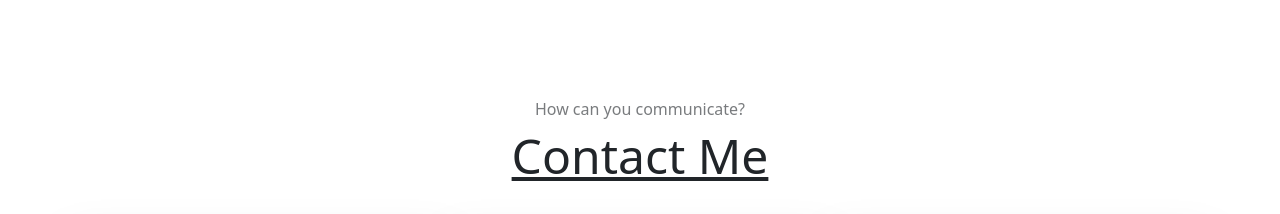
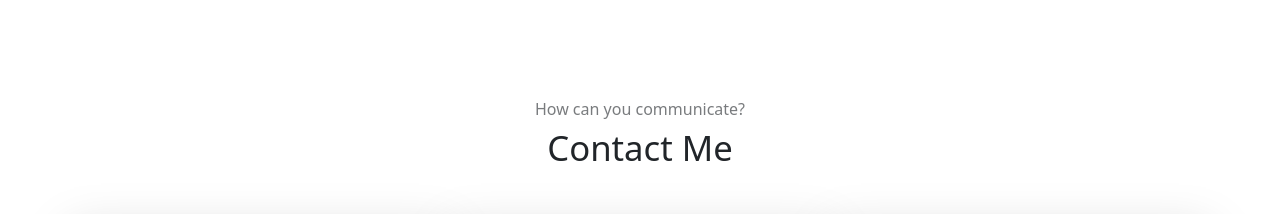
Before and after one commit to SElarabi/Portfolio, a plain HTML site: page index.html in a window 1280 px wide. Shown: the part 3360-3574 px from the top of the page. Drawn offline with nearby package versions, Linux system fonts and the light colour scheme.

Commit message:
uniform all title

```diff
--- a/index.html
+++ b/index.html
@@ -303,7 +303,7 @@
 	<section class="section text-center my-5" id="contact">
   <div class="container text-center">
     <p class="section-subtitle">How can you communicate?</p>
-    <h1 class="display-5 text-center text-decoration-underline">Contact Me</h1>
+    <h6 class="section-title mb-5">Contact Me</h6>
 
     <div class="row my-5 shadow-sm">
       <!-- Email Contact -->
```
